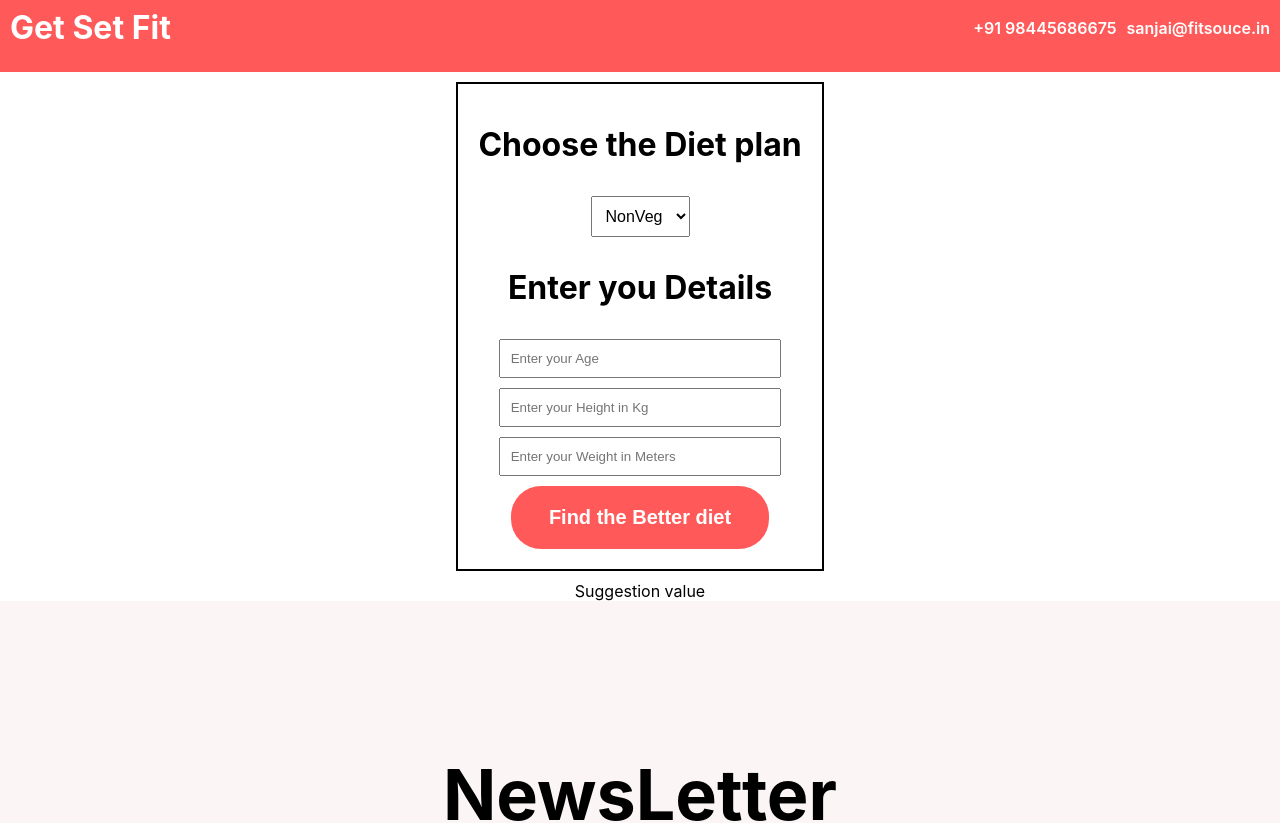
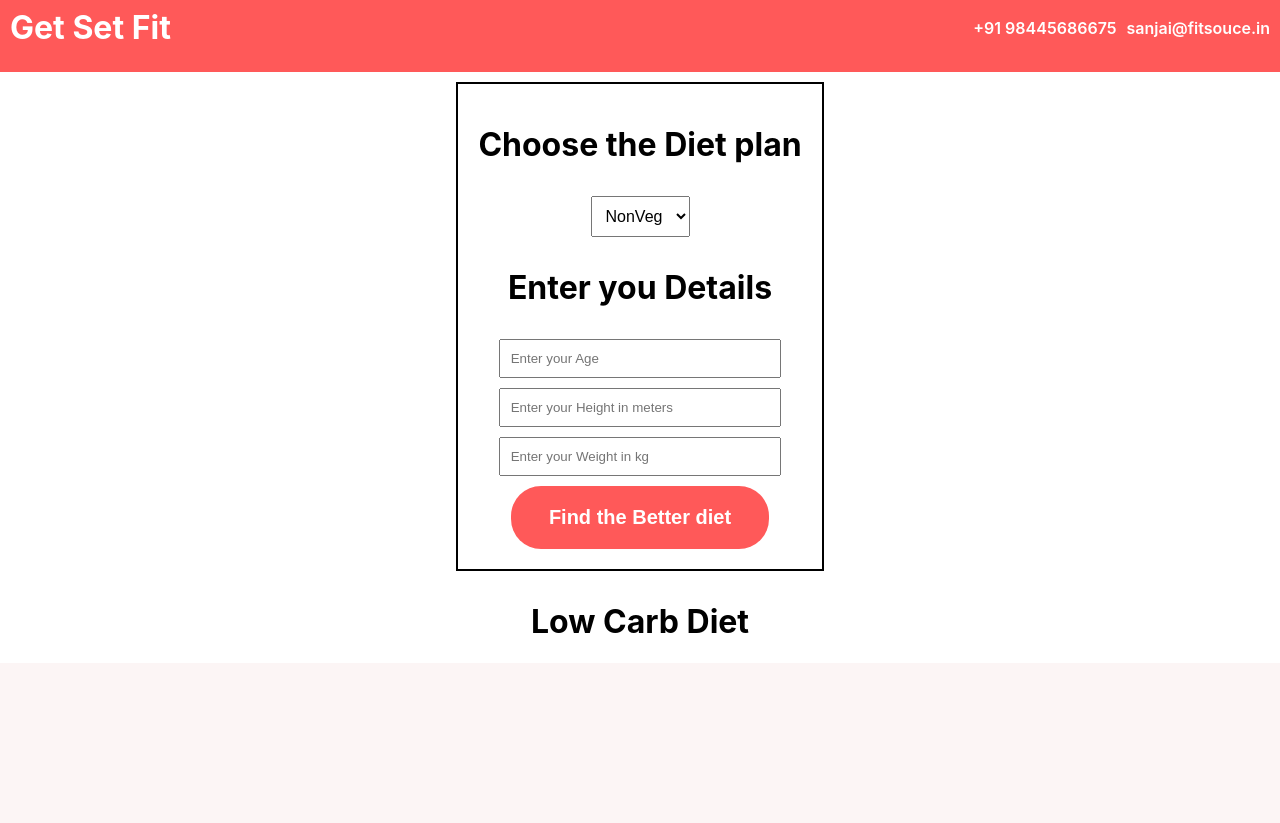
Before and after one commit to rajm688/diet-suggestion-capstone-client, a React (Create React App) app: page /what in a window 1280 px wide. Shown: the top 823 px of the page. Built offline with nearby package versions, Linux system fonts and the light colour scheme.

Commit message:
Bmi Calculator added

```diff
--- a/src/components/WhattoChoose.jsx
+++ b/src/components/WhattoChoose.jsx
@@ -1,6 +1,5 @@
 import React, { useState } from "react";
 import styled from "styled-components";
-import Suggestion from "./Suggestion";
 const Container = styled.div`
   width: 100%;
   display: flex;
@@ -42,7 +41,7 @@ const Button = styled.button`
   font-weight: 600;
   font-size: 20px;
 `;
-
+const Res = styled.h1``;
 const WhattoChoose = () => {
   const [foodStyle, setFoodestyle] = useState("nonveg");
   const handleChange = (e) => {
@@ -52,10 +51,16 @@ const WhattoChoose = () => {
   const [age, setAge] = useState(0);
   const [height, setheight] = useState(0);
   const [weight, setweight] = useState(0);
-  console.log(age, height, weight);
+  const [bmi, setbmi] = useState(0);
   const handlesubmit = () => {
-    var BMI = weight / height ** 2;
-    console.log(foodStyle, BMI);
+    let bmi = (weight / ((height * height) / 10000)).toFixed(2);
+    if (bmi < 18.6) {
+      setbmi(1); // under weight
+    } else if (bmi >= 18.6 && bmi < 24.9) {
+      setbmi(2); // normal
+    } else {
+      setbmi(3); // overweight
+    }
   };
   return (
     <Container>
@@ -76,20 +81,26 @@ const WhattoChoose = () => {
           <Input
             onChange={(e) => setheight(e.target.value)}
             type="number"
-            placeholder="Enter your Height in Kg"
+            placeholder="Enter your Height in meters"
             max="250"
           />
           <Input
             onChange={(e) => setweight(e.target.value)}
             type="number"
-            placeholder="Enter your Weight in Meters"
+            placeholder="Enter your Weight in kg"
           />
           <Button onClick={handlesubmit} type="submit">
             Find the Better diet
           </Button>
         </Form>
       </Wrapper>
-      <Suggestion />
+      {bmi === 1 && foodStyle === "vegan" ? (
+        <Res>Vegan</Res>
+      ) : bmi === 2 && foodStyle === "nonveg" ? (
+        <Res>palio</Res>
+      ) : (
+        <Res>Low Carb Diet</Res>
+      )}
     </Container>
   );
 };
```
